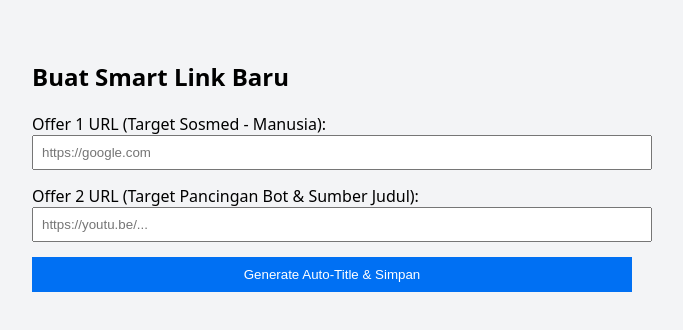
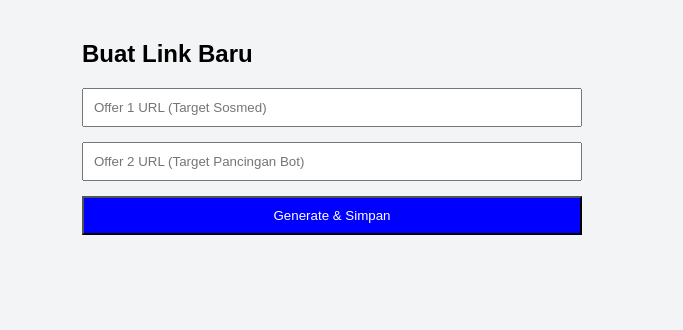
Before and after one commit to hyein89/botlink, a Next.js app: page /admin in a window 1280 px wide. Shown: the top 330 px of the page, without its empty margins (308-991 px from the left). Built offline with nearby package versions, Linux system fonts and the light colour scheme.

Commit message:
Update page.js

```diff
--- a/app/admin/page.js
+++ b/app/admin/page.js
@@ -10,24 +10,30 @@ export default function AdminPage() {
   const handleSubmit = async (e) => {
     e.preventDefault();
     setLoading(true);
-    setResult('Sedang menarik judul otomatis dari Offer 2...');
+    setResult('Sedang memproses...');
 
     const stringAcak = generateString();
     const offer1Url = e.target.offer1Url.value;
     const offer2Url = e.target.offer2Url.value;
+    let pathTambahan = 'viral-video'; // Judul default kalau nge-bug
 
+    // 1. Usaha narik judul (Gagal gak apa-apa, gak bakal crash)
     try {
-      // 1. Eksekusi Tarik Judul
       const titleRes = await fetch('/api/get-title', {
         method: 'POST',
+        headers: { 'Content-Type': 'application/json' },
         body: JSON.stringify({ url: offer2Url })
       });
-      const titleData = await titleRes.json();
-      const pathTambahan = titleData.title || 'promo-link';
+      if (titleRes.ok) {
+        const titleData = await titleRes.json();
+        if (titleData.title) pathTambahan = titleData.title;
+      }
+    } catch (err) {
+      console.log('Gagal narik judul, pakai default.');
+    }
 
-      setResult('Menyimpan ke database...');
-
-      // 2. Simpan ke Supabase
+    // 2. Simpan ke Supabase
+    try {
       const supabaseUrl = process.env.NEXT_PUBLIC_SUPABASE_URL;
       const supabaseKey = process.env.NEXT_PUBLIC_SUPABASE_ANON_KEY;
 
@@ -49,42 +55,28 @@ export default function AdminPage() {
       });
 
       if (res.ok) {
-        setResult(`BERHASIL!\n\nLink lu: https://${stringAcak}.sekonlive.eu.org\nNtar otomatis berubah jadi: https://sekonlive.eu.org/${pathTambahan}`);
+        setResult(`BERHASIL!\n\nLink Lo: https://${stringAcak}.sekonlive.eu.org\nNtar berubah jadi: https://sekonlive.eu.org/${stringAcak}/${pathTambahan}`);
         e.target.reset();
       } else {
-        setResult('Gagal nyimpen! Pastiin lo udah matiin RLS di Supabase pakai SQL.');
+        setResult('Gagal nyimpen ke database. RLS Supabase belum dimatikan atau koneksi salah.');
       }
     } catch (error) {
-      setResult('Terjadi kesalahan sistem atau jaringan.');
+      setResult('Gagal koneksi ke Vercel/Supabase.');
     }
     setLoading(false);
   };
 
   return (
-    <div style={{ padding: '40px', maxWidth: '600px', margin: '0 auto', fontFamily: 'system-ui' }}>
-      <h2>Buat Smart Link Baru</h2>
+    <div style={{ padding: '20px', maxWidth: '500px', margin: '0 auto', fontFamily: 'sans-serif' }}>
+      <h2>Buat Link Baru</h2>
       <form onSubmit={handleSubmit} style={{ display: 'flex', flexDirection: 'column', gap: '15px' }}>
-
-        <div>
-          <label>Offer 1 URL (Target Sosmed - Manusia):</label><br/>
-          <input type="url" name="offer1Url" required style={{ width: '100%', padding: '8px' }} placeholder="https://google.com" />
-        </div>
-
-        <div>
-          <label>Offer 2 URL (Target Pancingan Bot & Sumber Judul):</label><br/>
-          <input type="url" name="offer2Url" required style={{ width: '100%', padding: '8px' }} placeholder="https://youtu.be/..." />
-        </div>
-
-        <button type="submit" disabled={loading} style={{ padding: '10px', background: '#0070f3', color: 'white', border: 'none', cursor: 'pointer' }}>
-          {loading ? 'Memproses Judul & Nyimpen...' : 'Generate Auto-Title & Simpan'}
+        <input type="url" name="offer1Url" required placeholder="Offer 1 URL (Target Sosmed)" style={{ padding: '10px' }} />
+        <input type="url" name="offer2Url" required placeholder="Offer 2 URL (Target Pancingan Bot)" style={{ padding: '10px' }} />
+        <button type="submit" disabled={loading} style={{ padding: '10px', background: 'blue', color: 'white' }}>
+          {loading ? 'Memproses...' : 'Generate & Simpan'}
         </button>
       </form>
-
-      {result && (
-        <div style={{ marginTop: '20px', padding: '15px', background: '#e0f7fa', color: '#006064', fontWeight: 'bold', whiteSpace: 'pre-line' }}>
-          {result}
-        </div>
-      )}
+      {result && <pre style={{ marginTop: '20px', background: '#eee', padding: '10px', whiteSpace: 'pre-wrap' }}>{result}</pre>}
     </div>
   );
 }
```
